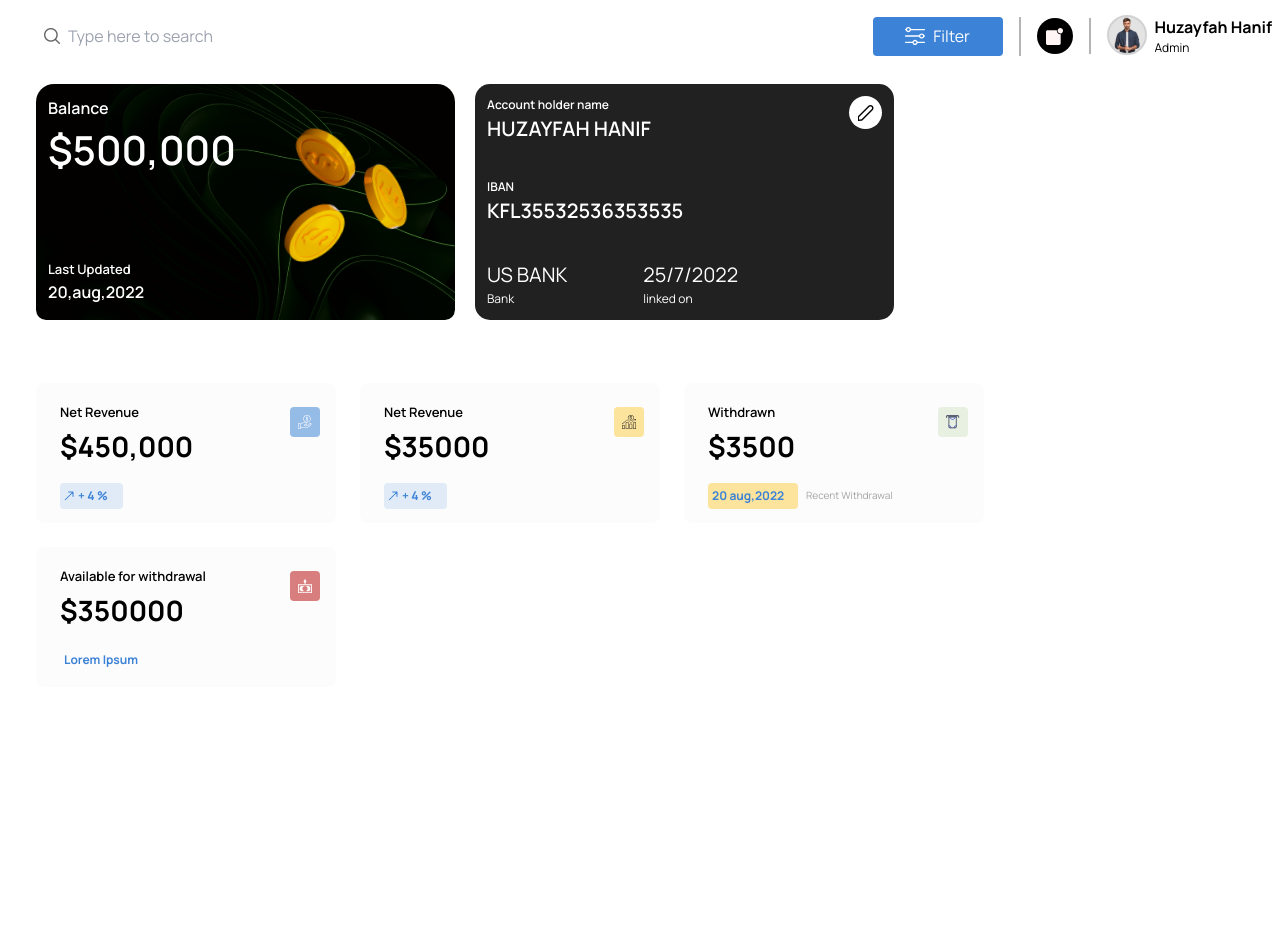
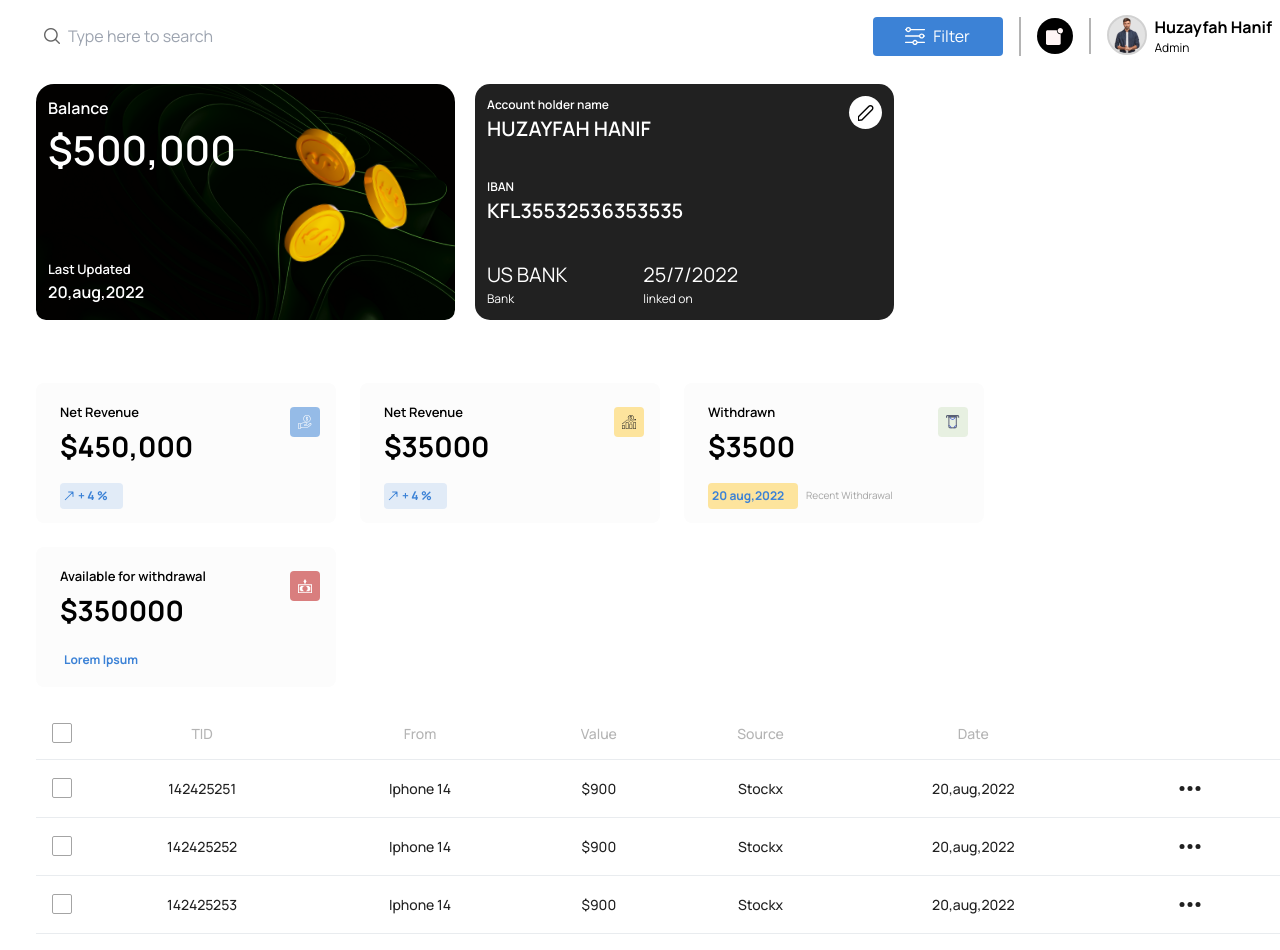
Before and after one commit to SmurfTec/Electra-Admin, a React (Vite) app: page /Wallet in a window 1280 px wide. Shown: the top 950 px of the page. Before the commit the page ends 800 px from the top, so only its background shows below. Built offline with nearby package versions, Linux system fonts and the light colour scheme.

Commit message:
wallet screen done

```diff
--- a/src/pages/Wallet/index.tsx
+++ b/src/pages/Wallet/index.tsx
@@ -1,7 +1,167 @@
-import React from 'react'
+import React,{useState,useRef,useEffect} from 'react'
 import { Header,DashCard } from '../../components'
+import { CustomTableComponent } from '../../atoms'
+import { SVGIcon } from '../../components/SVG'
+import { MenuItem } from 'primereact/menuitem'
 import IMAGES from '../../assets/Images'
+import { CustomMenu } from "../../atoms/global.style.js"
 export const Wallet = () => {
+
+    const [MenuLabel,setMenuLabel]=useState("")
+    const[CurrSelectedProduct,setCurrSelectedProduct]=useState('')
+    const [selectedProducts, setSelectedProducts] = useState<any>([]);
+    const menuLeft: any = useRef(null);
+    const [filterData] = useState([
+        {
+          id: 142425251,
+          from: "Iphone 14",
+          value: "$900",
+          Source: "Stockx",
+          Date: "20,aug,2022"
+        },
+        {
+            id: 142425252,
+            from: "Iphone 14",
+            value: "$900",
+            Source: "Stockx",
+            Date: "20,aug,2022"
+          },
+          {
+            id: 142425253,
+            from: "Iphone 14",
+            value: "$900",
+            Source: "Stockx",
+            Date: "20,aug,2022"
+          },
+          {
+            id: 142425254,
+            from: "Iphone 14",
+            value: "$900",
+            Source: "Stockx",
+            Date: "20,aug,2022"
+          },
+          {
+            id: 142425255,
+            from: "Iphone 14",
+            value: "$900",
+            Source: "Stockx",
+            Date: "20,aug,2022"
+          },
+          {
+            id: 142425256,
+            from: "Iphone 14",
+            value: "$900",
+            Source: "Stockx",
+            Date: "20,aug,2022"
+          },
+          {
+            id: 142425257,
+            from: "Iphone 14",
+            value: "$900",
+            Source: "Stockx",
+            Date: "20,aug,2022"
+          },
+          {
+            id: 142425258,
+            from: "Iphone 14",
+            value: "$900",
+            Source: "Stockx",
+            Date: "20,aug,2022"
+          },
+          {
+            id: 142425259,
+            from: "Iphone 14",
+            value: "$900",
+            Source: "Stockx",
+            Date: "20,aug,2022"
+          },
+          {
+            id: 142425260,
+            from: "Iphone 14",
+            value: "$900",
+            Source: "Stockx",
+            Date: "20,aug,2022"
+          },
+
+      ]);
+    const items = [
+        {
+          label: "View Item",
+
+          template: (item: any) => {
+
+            return (
+              <div onClick={(event) => deleteItem(event, item)} style={{ backgroundColor: 'rgba(255, 245, 0, 0.05)' }} className="flex gap-1 items-center  text-[10px] font-[400] text-[#21212]">
+                <SVGIcon
+                  fillcolor={'#212121'}
+                  src={IMAGES.Ban}
+                /> View Item
+              </div>
+            )
+          }
+        },
+        {
+          label: "Delete",
+          template: (item: MenuItem) => {
+
+            return (
+              <div onClick={(event) => deleteItem(event, item)} style={{ background: 'rgba(231, 29, 54, 0.05)' }} className="flex w-full gap-1  items-center  text-[10px] font-[400] text-[#E71D36]">
+                <SVGIcon
+
+                  fillcolor={'#E71D36'}
+                  src={IMAGES.Delete}
+                /> Delete
+              </div>
+            )
+          }
+        },
+
+      ]
+
+      const deleteItem = (event: React.MouseEvent, item: any) => {
+        event.stopPropagation();
+        setMenuLabel((prevLabel) => (prevLabel === item.label ? '' : item.label));
+
+      };
+      const MenuBodyTemplate = (rowData: any) => {
+
+        const handleClick = (event: any) => {
+
+          event.preventDefault();
+          setCurrSelectedProduct(rowData.id)
+          // setSelectedProducts([rowData])
+          menuLeft.current.toggle(event);
+
+        };
+        return (
+          <>
+
+            <div
+              className={` px-[14px] py-[4px] text-[white] relative  flex justify-center items-center rounded-[5px] text-[12px]`}
+            >
+              <SVGIcon
+                onClick={handleClick}
+
+                src={IMAGES.Dots}
+              />
+
+              <CustomMenu popupAlignment="left" height={'80px'} model={items} popup ref={menuLeft} id="popup_menu_left" />
+            </div>
+
+          </>
+        );
+      };
+      const [columnData] = useState([
+        { field: "id", header: 'TID' },
+        { field: "from", header: 'From' },
+        { field: "value", header: 'Value' },
+        { field: "Source", header: 'Source' },
+        { field: "Date", header: 'Date' },
+        { field: "", header: '', body: MenuBodyTemplate }
+      ])
+      useEffect(()=>{
+        console.log('Menu',MenuLabel,"product",selectedProducts,"CurrSelectedProduct",CurrSelectedProduct)
+        },[MenuLabel])
     return (
         <div>
             <Header
@@ -106,6 +266,18 @@ subtxt="Recent Withdrawal"
 
 </div>
         </div>
+        <div className='mt-[20px]'>
+        <CustomTableComponent
+
+
+          showWrapper={false}
+          filterData={filterData}
+          selectedProducts={selectedProducts}
+          setSelectedProducts={setSelectedProducts}
+          columnData={columnData}
+          MultipleSelect={true}
+        />
+        </div>
         </div>
     )
 }
```
